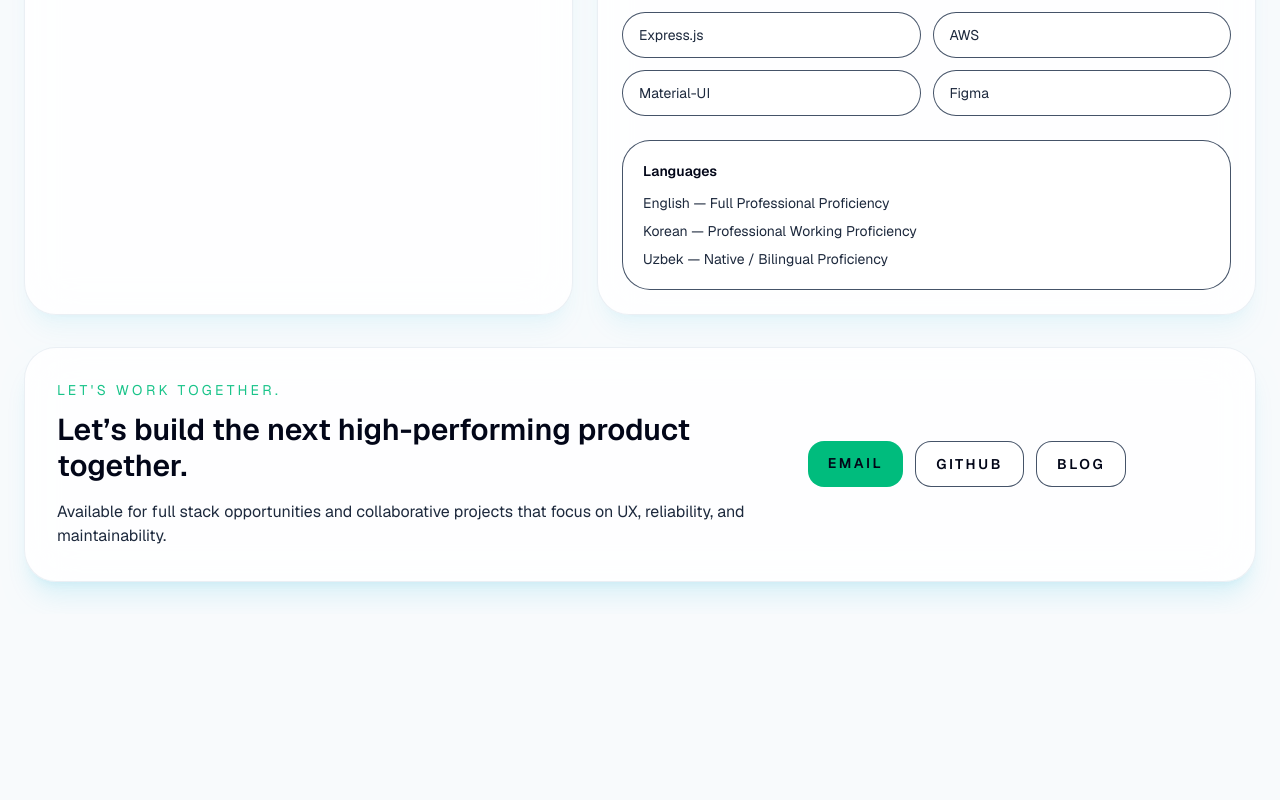
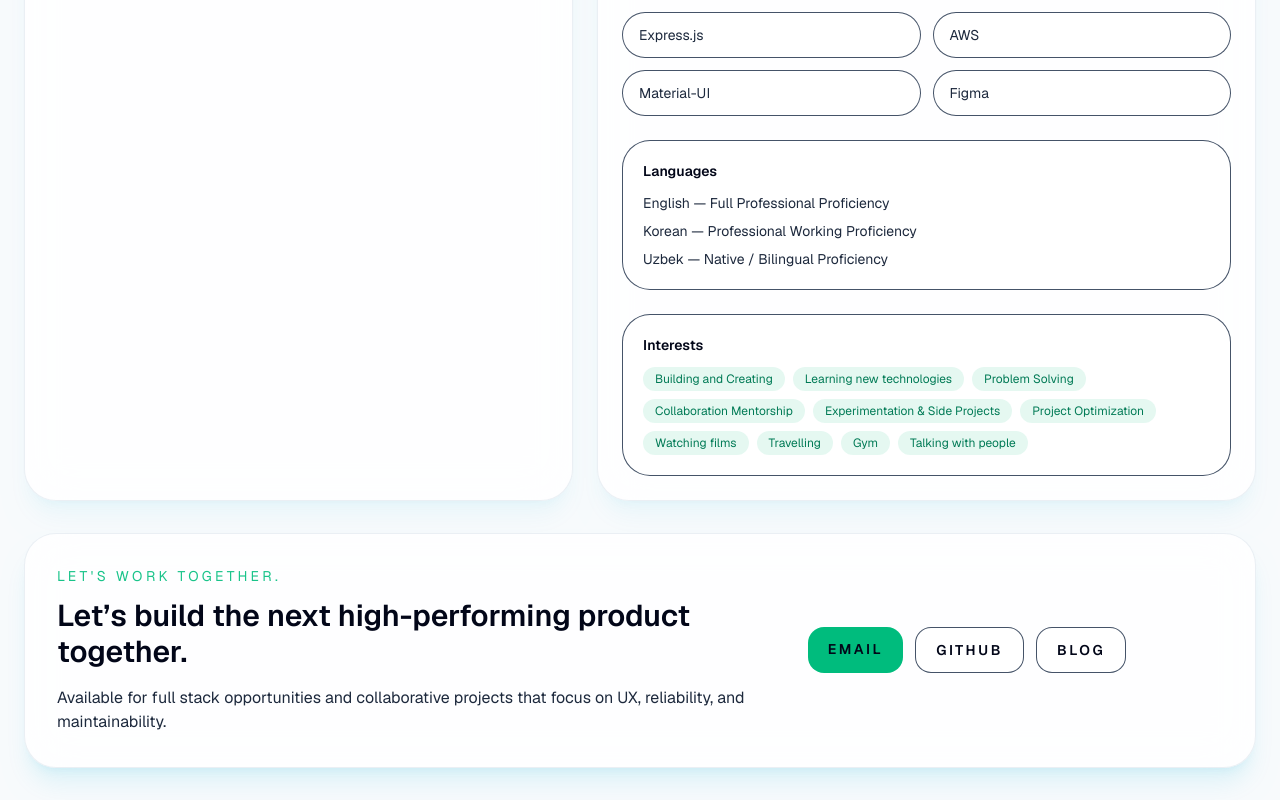
Before and after one commit to Mirzokhidbek/myportfolio, a Next.js app: page / in a window 1280 px wide. Shown: the part 2689-3489 px from the top of the page. Before the commit the page ends 3303 px from the top, so only its background shows below. Built offline with nearby package versions, Linux system fonts and the light colour scheme; no server answers.

Commit message:
Show interests on the home page

```diff
--- a/app/page.tsx
+++ b/app/page.tsx
@@ -369,6 +369,16 @@ export default function Home() {
                   <li>Uzbek — Native / Bilingual Proficiency</li>
                 </ul>
               </div>
+              <div className="mt-6 rounded-[28px] border border-slate-700/90 bg-[var(--surface)] p-5 text-sm text-slate-800 dark:border-slate-700/80 dark:bg-[var(--surface-strong)] dark:text-slate-300">
+                <h3 className="font-semibold text-slate-950 dark:text-white">{i18n.interests}</h3>
+                <div className="mt-3 flex flex-wrap gap-2">
+                  {interests.map((interest) => (
+                    <span key={interest} className="rounded-full bg-emerald-500/10 px-3 py-1 text-xs text-emerald-700 dark:text-emerald-300">
+                      {interest}
+                    </span>
+                  ))}
+                </div>
+              </div>
             </div>
           </div>
         </section>
```
